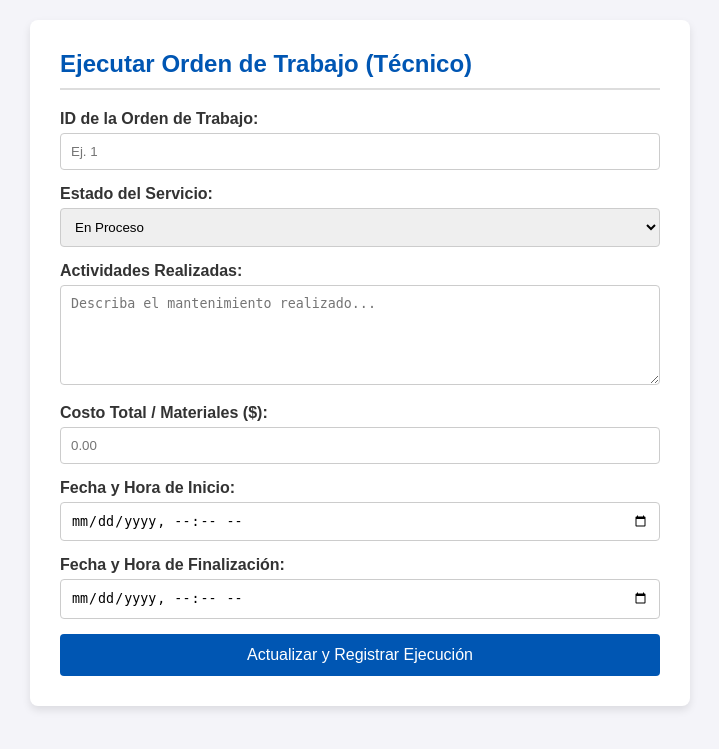
After one commit to alexiscorrales45ar-prog/Gestion_mantenimiento, a PHP site: page /tecnico.html in a window 1280 px wide. The commit adds this page. Shown: the top 749 px of the page, without its empty margins (280-999 px from the left). Run offline with PHP 8.4, Linux system fonts and the light colour scheme.

Commit message:
integrando el caso de uso 6

```diff
--- a/public/index.php
+++ b/public/index.php
@@ -69,5 +69,9 @@ switch ((int)$cargar_archivo) {
         // cas de uso 4: ejecutar y actualizar orden de trabajo
         $ordenTrabajoController->actualizarOrden();
         break;
+
+    case 6:
+        //caso de Uso 5: Consultar historail l generar reportes
+        $ordenTrabajoController->generarReporteHistorial();
 }
 ?>
--- /dev/null
+++ b/public/tecnico.html
@@ -0,0 +1,112 @@
+<!DOCTYPE html>
+<html lang="es">
+<head>
+    <meta charset="UTF-8">
+    <meta name="viewport" content="width=device-width, initial-scale=1.0">
+    <title>Panel del Técnico - Ejecución de Orden</title>
+    <style>
+        body { font-family: Arial, sans-serif; background-color: #f4f4f9; margin: 0; padding: 20px; color: #333; }
+        .container { max-width: 600px; background: #fff; padding: 30px; border-radius: 8px; box-shadow: 0 4px 8px rgba(0,0,0,0.1); margin: auto; }
+        h2 { color: #0056b3; border-bottom: 2px solid #ddd; padding-bottom: 10px; margin-top: 0; }
+        .form-group { margin-bottom: 15px; }
+        label { display: block; margin-bottom: 5px; font-weight: bold; }
+        input, select, textarea { width: 100%; padding: 10px; border: 1px solid #ccc; border-radius: 4px; box-sizing: border-box; }
+        textarea { resize: vertical; height: 100px; }
+        button { background-color: #0056b3; color: white; border: none; padding: 12px 20px; font-size: 16px; border-radius: 4px; cursor: pointer; width: 100%; }
+        button:hover { background-color: #004494; }
+        #mensaje { margin-top: 15px; padding: 10px; border-radius: 4px; display: none; text-align: center; }
+        .success { background-color: #d4edda; color: #155724; border: 1px solid #c3e6cb; }
+        .error { background-color: #f8d7da; color: #721c24; border: 1px solid #f5c6cb; }
+    </style>
+</head>
+<body>
+
+<div class="container">
+    <h2>Ejecutar Orden de Trabajo (Técnico)</h2>
+
+    <div id="mensaje"></div>
+
+    <form id="formEjecucion">
+        <div class="form-group">
+            <label for="orden_id">ID de la Orden de Trabajo:</label>
+            <input type="number" id="orden_id" name="orden_id" required placeholder="Ej. 1">
+        </div>
+
+        <div class="form-group">
+            <label for="estado">Estado del Servicio:</label>
+            <select id="estado" name="estado" required>
+                <option value="EN_PROCESO">En Proceso</option>
+                <option value="FINALIZADA">Finalizada</option>
+            </select>
+        </div>
+
+        <div class="form-group">
+            <label for="actividades">Actividades Realizadas:</label>
+            <textarea id="actividades" name="actividades" placeholder="Describa el mantenimiento realizado..."></textarea>
+        </div>
+
+        <div class="form-group">
+            <label for="costo">Costo Total / Materiales ($):</label>
+            <input type="number" step="0.01" id="costo" name="costo" placeholder="0.00">
+        </div>
+
+        <div class="form-group">
+            <label for="fecha_inicio">Fecha y Hora de Inicio:</label>
+            <input type="datetime-local" id="fecha_inicio" name="fecha_inicio">
+        </div>
+
+        <div class="form-group">
+            <label for="fecha_fin">Fecha y Hora de Finalización:</label>
+            <input type="datetime-local" id="fecha_fin" name="fecha_fin">
+        </div>
+
+        <button type="submit">Actualizar y Registrar Ejecución</button>
+    </form>
+</div>
+
+<script>
+    document.getElementById('formEjecucion').addEventListener('submit', async function(e) {
+        e.preventDefault();
+
+        const datos = {
+            orden_id: document.getElementById('orden_id').value,
+            estado: document.getElementById('estado').value,
+            actividades: document.getElementById('actividades').value,
+            costo: parseFloat(document.getElementById('costo').value) || 0.0,
+            fecha_inicio: document.getElementById('fecha_inicio').value,
+            fecha_fin: document.getElementById('fecha_fin').value
+        };
+
+        const divMensaje = document.getElementById('mensaje');
+
+        try {
+            // Petición dirigida al enrutador index.php con el case 5
+            const respuesta = await fetch('index.php?cargar_archivo=5', {
+                method: 'POST',
+                headers: {
+                    'Content-Type': 'application/json'
+                },
+                body: JSON.stringify(datos)
+            });
+
+            const resultado = await respuesta.json();
+
+            divMensaje.style.display = 'block';
+            if (resultado.success) {
+                divMensaje.className = 'success';
+                divMensaje.textContent = resultado.message;
+                document.getElementById('formEjecucion').reset();
+            } else {
+                divMensaje.className = 'error';
+                divMensaje.textContent = resultado.message || 'Ocurrió un error al actualizar.';
+            }
+        } catch (error) {
+            divMensaje.style.display = 'block';
+            divMensaje.className = 'error';
+            divMensaje.textContent = 'Error de conexión con el servidor.';
+        }
+    });
+</script>
+
+</body>
+</html>
```
Also changed, not shown: src/Controllers/OrdenTrabajoController.php (renamed from src/Controllers/OrdenTrabajoContrller.php, +22 -5 lines), src/Repositories/OrdenTrabajoReporsitory.php (+28 -0 lines).
